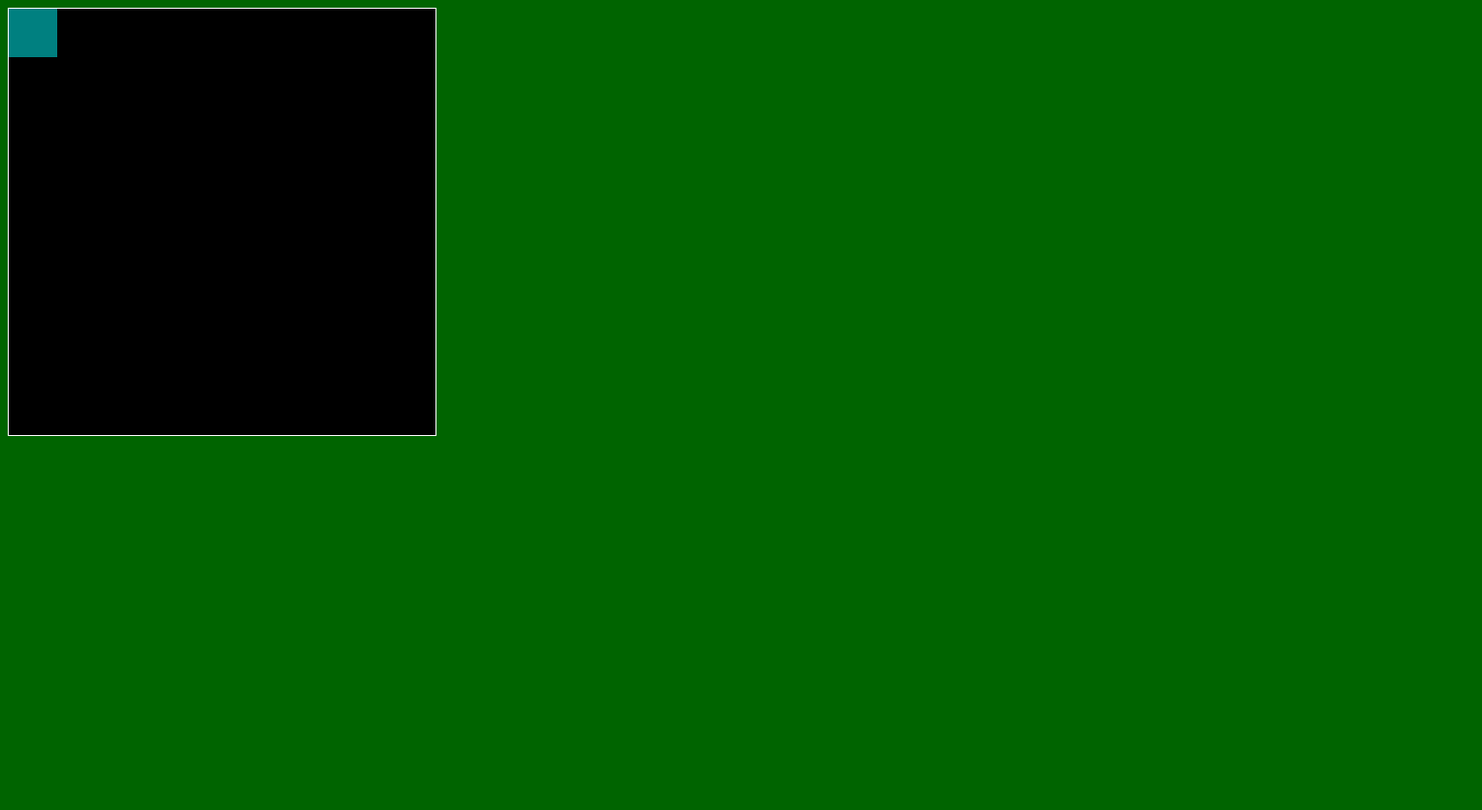
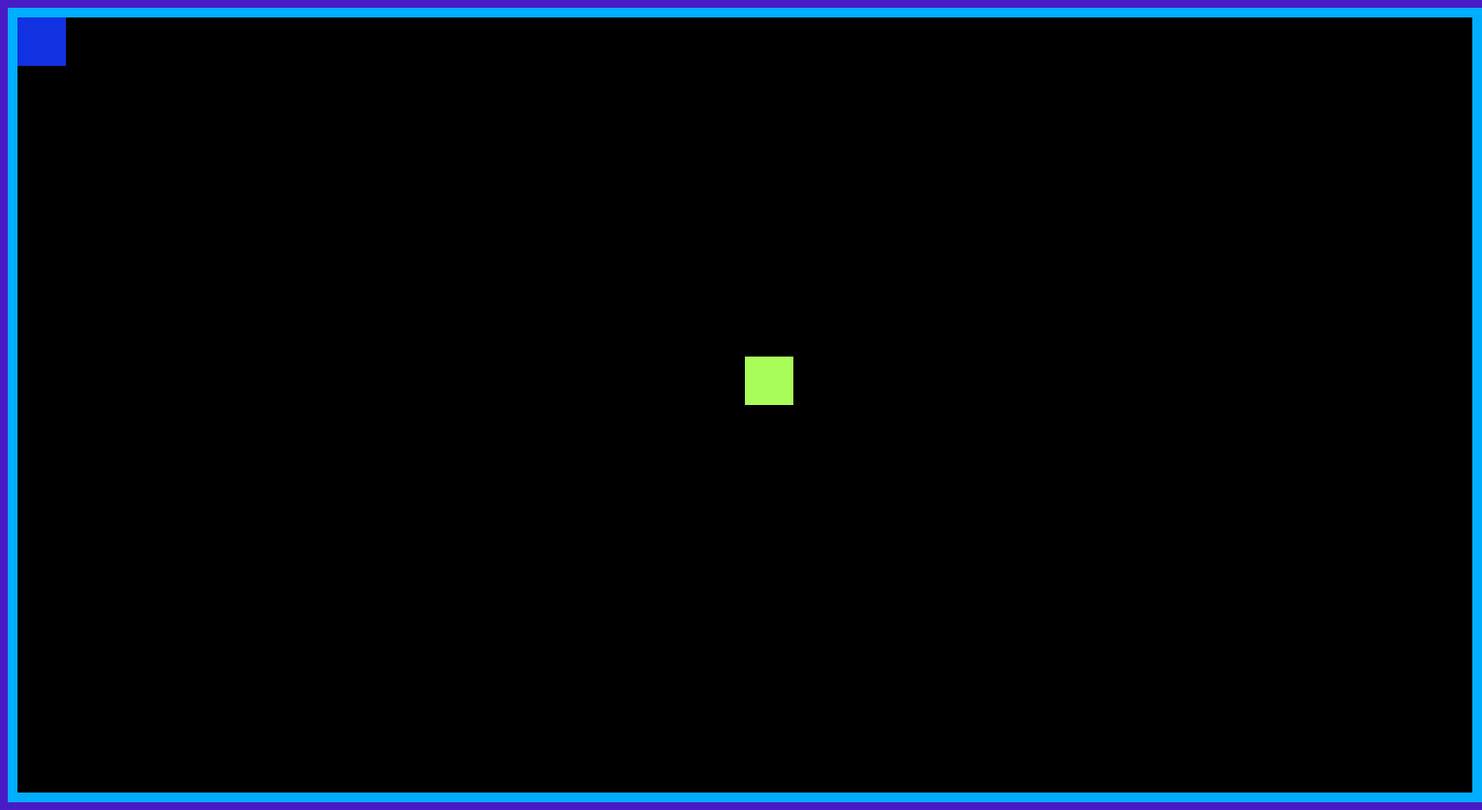
Before and after one commit to GOFGOLDEN/gofgolden.Github.io, a plain HTML site: page asd-projects/pong/index.html in a window 1280 px wide. Shown: the whole page at 97% size, 1528 px wide, since content can reach past the window. Before the commit the page ends 800 px from the top, so only its background shows below. Drawn offline with Linux system fonts and the light colour scheme.

Commit message:
saving pong

```diff
--- a/asd-projects/pong/index.css
+++ b/asd-projects/pong/index.css
@@ -1,21 +1,38 @@
 
 body {
-  background-color: darkgreen;
+  background-color: rgb(73, 27, 199);
 }
 
 #board {
-  width: 440px;
-  height: 440px;
-  border: 1px solid white;
+  width: 1500px;
+  height: 800px;
+  border: 10px solid rgb(0, 174, 255);
   background-color: black;
   position: relative;
 }
 
 #gameItem {
-  background-color: teal;
+  background-color: rgb(255, 255, 255);
   width: 50px;
   height: 50px;
   position: absolute;
-/*   left: 100px; */  /* Uncomment if you want to set a "starting" position */
-/*   top: 100px;  */  /* Uncomment if you want to set a "starting" position */
+   left: 350px;   /* Uncomment if you want to set a "starting" position */
+  top: 50px;    /* Uncomment if you want to set a "starting" position */
 }
+
+#gameItem2 {
+  background-color: rgb(18, 49, 224);
+  width: 50px;
+  height: 50px;
+  position: absolute;
+  left: 1350px;   /* Uncomment if you want to set a "starting" position */
+   top: 350px;    /* Uncomment if you want to set a "starting" position */
+}
+#ball {
+  background-color:rgb(168, 253, 89);
+  width: 50px;
+  height: 50px;
+  position: absolute;
+  left: 750px;   /* Uncomment if you want to set a "starting" position */
+  top: 350px;
+}
--- a/asd-projects/pong/index.html
+++ b/asd-projects/pong/index.html
@@ -13,6 +13,8 @@
   <body>
     <div id='board'>
       <div id='gameItem'></div>
+      <div id='gameItem2'></div>
+      <div id='ball'></div>
     </div>
   </body>
 </html>
--- a/asd-projects/pong/index.js
+++ b/asd-projects/pong/index.js
@@ -6,28 +6,93 @@ function runProgram(){
   ////////////////////////////////////////////////////////////////////////////////
   //////////////////////////// SETUP /////////////////////////////////////////////
   ////////////////////////////////////////////////////////////////////////////////
-
+  //this will hold out key inputs that we will use to move the players
+  var KEY = {
+    "W":87,
+    "A":65,
+    "S":83,
+    "D":68,
+    "UP":38,
+    "RIGHT":37,
+    "DOWN":40,
+    "LEFT":39,
+  }
+  //this is our position and speed variables. we will use this to communicate to other functions to make movment in the players
   // Constant Variables
   var FRAME_RATE = 60;
   var FRAMES_PER_SECOND_INTERVAL = 1000 / FRAME_RATE;
 
   // Game Item Objects
+  var positionX = 0;
+  var positionY = 0;
+  var speedX = 0;
+  var speedY = 0;
+  var positionX2 = 0;
+  var positionY2 = 0;
+  var speedX2 = 0;
+  var speedY2 = 0;
 
 
   // one-time setup
-  var interval = setInterval(newFrame, FRAMES_PER_SECOND_INTERVAL);   // execute newFrame every 0.0166 seconds (60 Frames per second)
-  $(document).on('eventType', handleEvent);                           // change 'eventType' to the type of event you want to handle
-
+  var interval = setInterval(newFrame, FRAMES_PER_SECOND_INTERVAL);   // execute newFrame every 0.0166 seconds (60 Frames per second)                        // change 'eventType' to the type of event you want to handle
+  $(document).on('keydown', handleKeyDown);                           // change 'eventType' to the type of event you want to handle
+  $(document).on('keyup', handleKeyUp);
+  $(document).on('keydown', handleKeyDown2);                           // change 'eventType' to the type of event you want to handle
+  $(document).on('keyup', handleKeyUp2);
   ////////////////////////////////////////////////////////////////////////////////
   ///////////////////////// CORE LOGIC ///////////////////////////////////////////
   ////////////////////////////////////////////////////////////////////////////////
+  function handleKeyDown(event) {
+    if (event.which ===KEY.W) {
+      console.log("W")
+      speedY = -5;
+    }
+    if (event.which ===KEY.S) {
+      console.log("S")
+      speedY = 5;
+    }
+    /// this handleKeyUp function stops the position of x or y when we let go of our wasd keys
+}function handleKeyUp(event) {
+  if (event.which ===KEY.W) {
+    console.log("W")
+    speedY = 0;
+  }
+  if (event.which ===KEY.S) {
+    console.log("S")
+    speedY = 0;
+  }
+}//This handleKeyDown function uses our KEY object
+  //to corispond position x and y using our wasd keys
+  function handleKeyDown2(event) {
+    if (event.which ===KEY.UP) {
+      console.log("UP")
+      speedY2 = -5;
+    }
+    if (event.which ===KEY.DOWN) {
+      console.log("DOWN")
+      speedY2 = 5;
+    }
+    /// this handleKeyUp function stops the position of x or y when we let go of our wasd keys
+  }
+  function handleKeyUp2(event) {
+    if (event.which ===KEY.UP) {
+      console.log("UP")
+      speedY2 = 0;
+    }
+    if (event.which ===KEY.DOWN) {
+      console.log("DOWN")
+      speedY2 = 0;
+    }}
 
   /*
   On each "tick" of the timer, a new frame is dynamically drawn using JavaScript
   by calling this function and executing the code inside.
   */
   function newFrame() {
-
+    repositionGameItem(),
+    redrawGameItem()
+      repositionGameItem2(),
+      redrawGameItem2()
 
   }
 
@@ -42,7 +107,23 @@ function runProgram(){
   ////////////////////////// HELPER FUNCTIONS ////////////////////////////////////
   ////////////////////////////////////////////////////////////////////////////////
 
-
+  function repositionGameItem(){
+    positionX += speedX
+    positionY += speedY
+  }
+  function repositionGameItem2(){
+    positionX2 += speedX2
+    positionY2 += speedY2
+  }
+  //Sidney: this tells the css to redraw the box based off of the position.
+  function redrawGameItem(){
+    $("#gameItem").css("left",positionX);
+    $("#gameItem").css("top",positionY);
+  }
+  function redrawGameItem2() {
+    $("#gameItem2").css("left",positionX2);
+    $("#gameItem2").css("top",positionY2);
+  }
   function endGame() {
     // stop the interval timer
     clearInterval(interval);
```
Also changed, not shown: asd-projects/walker/index.css (line endings or trailing spaces).
